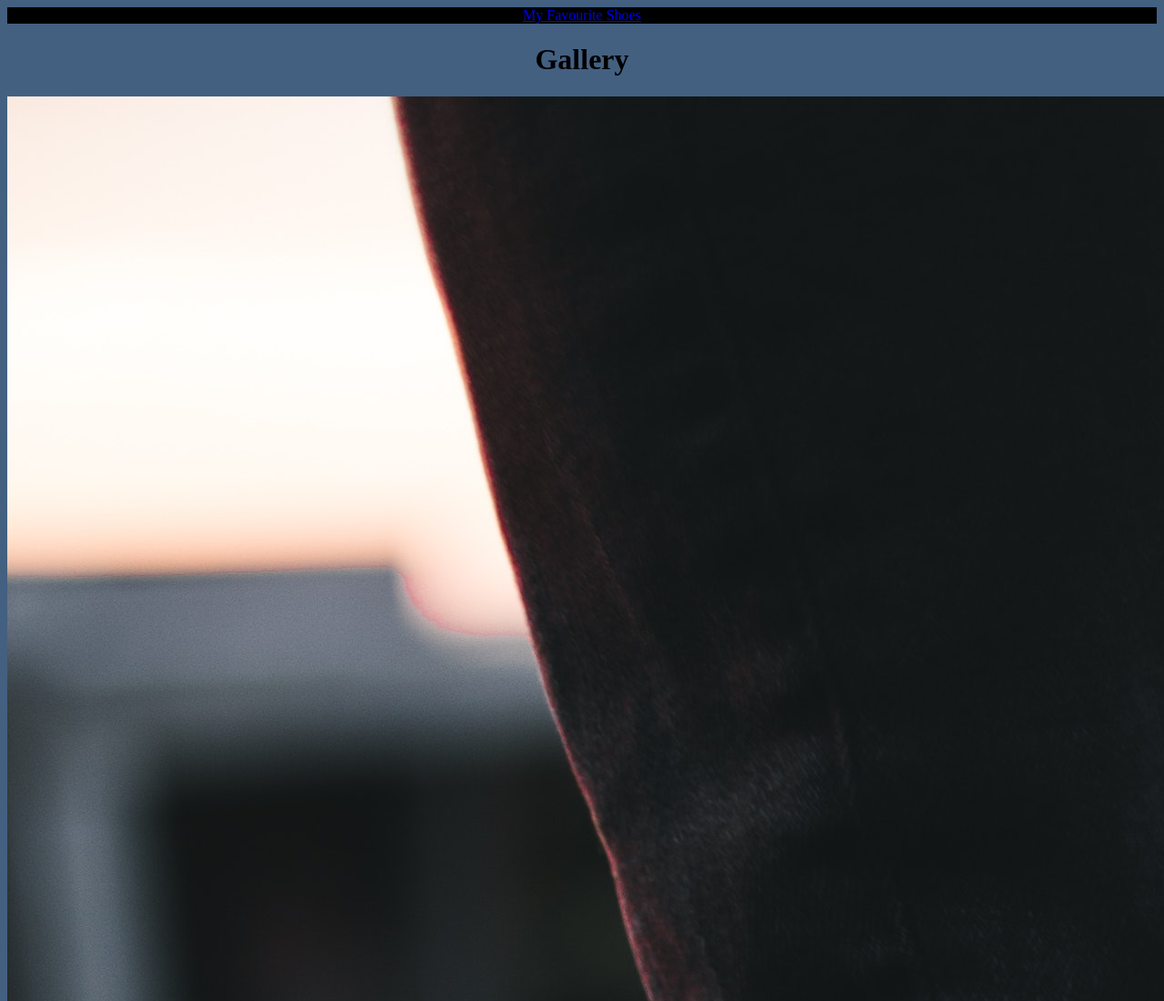
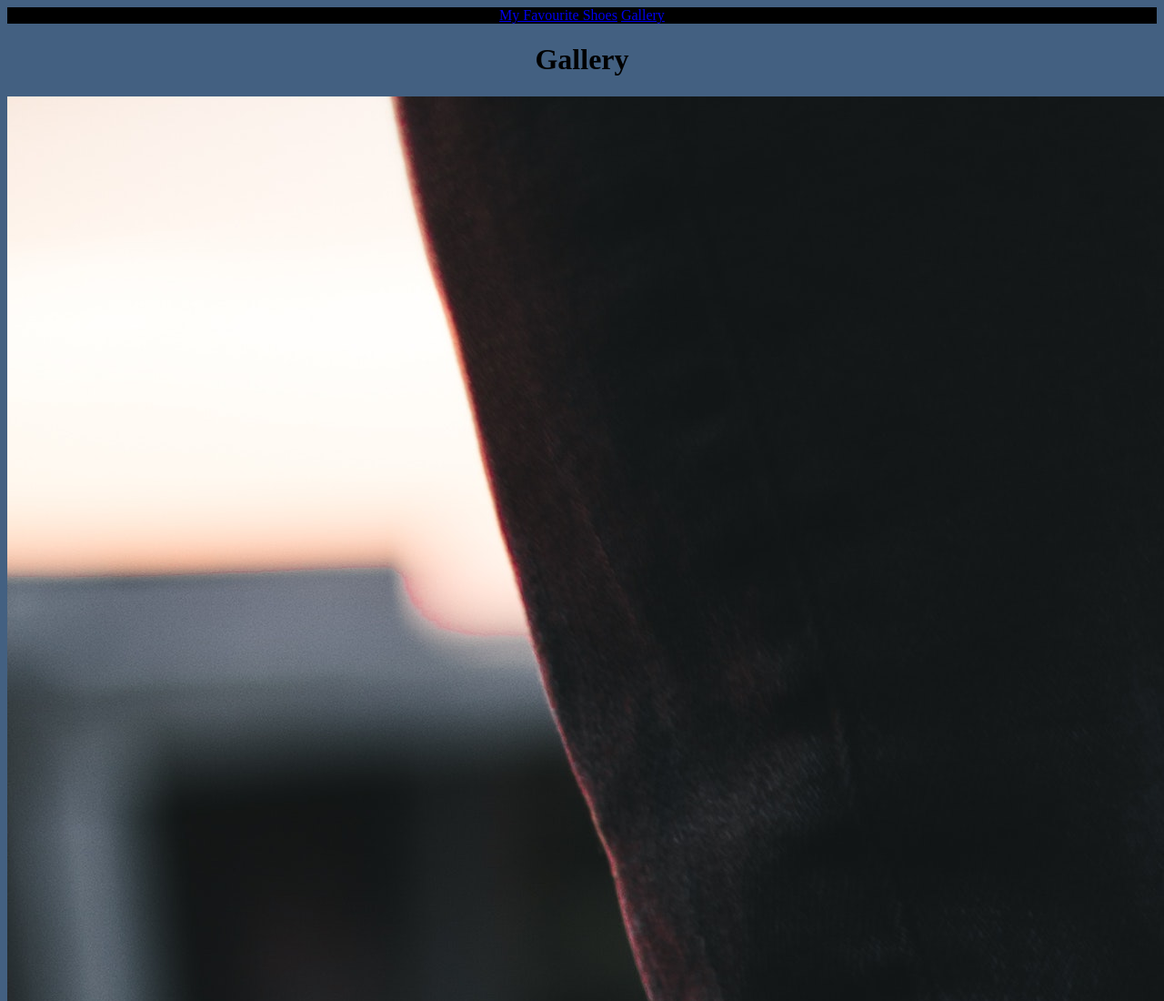
Before and after one commit to Gurimarie/my_favourite_shoes, a plain HTML site: page gallery.html in a window 1280 px wide. Shown: the top 1100 px of the page at 91% size. Drawn offline with Linux system fonts and the light colour scheme.

Commit message:
Add link in nav-bar

```diff
--- a/gallery.html
+++ b/gallery.html
@@ -13,6 +13,7 @@
     <header>
         <nav class="navbar navbar-dark fixed-top navbar-expand-sm">
             <a href="index.html" class="navbar-brand">My Favourite Shoes</a>
+            <a href="gallery.html" class="navbar-brand">Gallery</a>
         </nav>
     </header>
 
```
